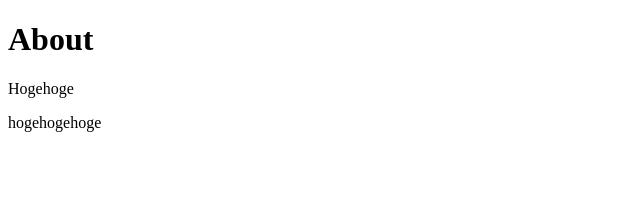
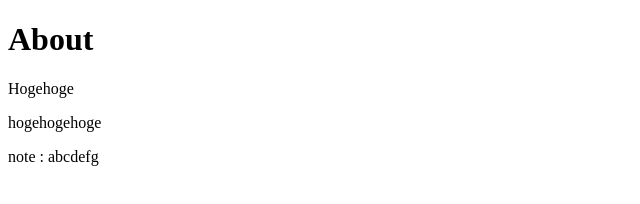
Before and after one commit to dskymd/git, a plain HTML site: page about.html in a window 1280 px wide. Shown: the whole page, without its empty margins (0-640 px from the left). Drawn offline with Linux system fonts and the light colour scheme.

Commit message:
add small classed note

```diff
--- a/about.html
+++ b/about.html
@@ -18,6 +18,8 @@
 
   <p class="about">hogehogehoge</p>
 
+  <p class="small">note : abcdefg</p>
+
 </body>
 
 </html>
```
